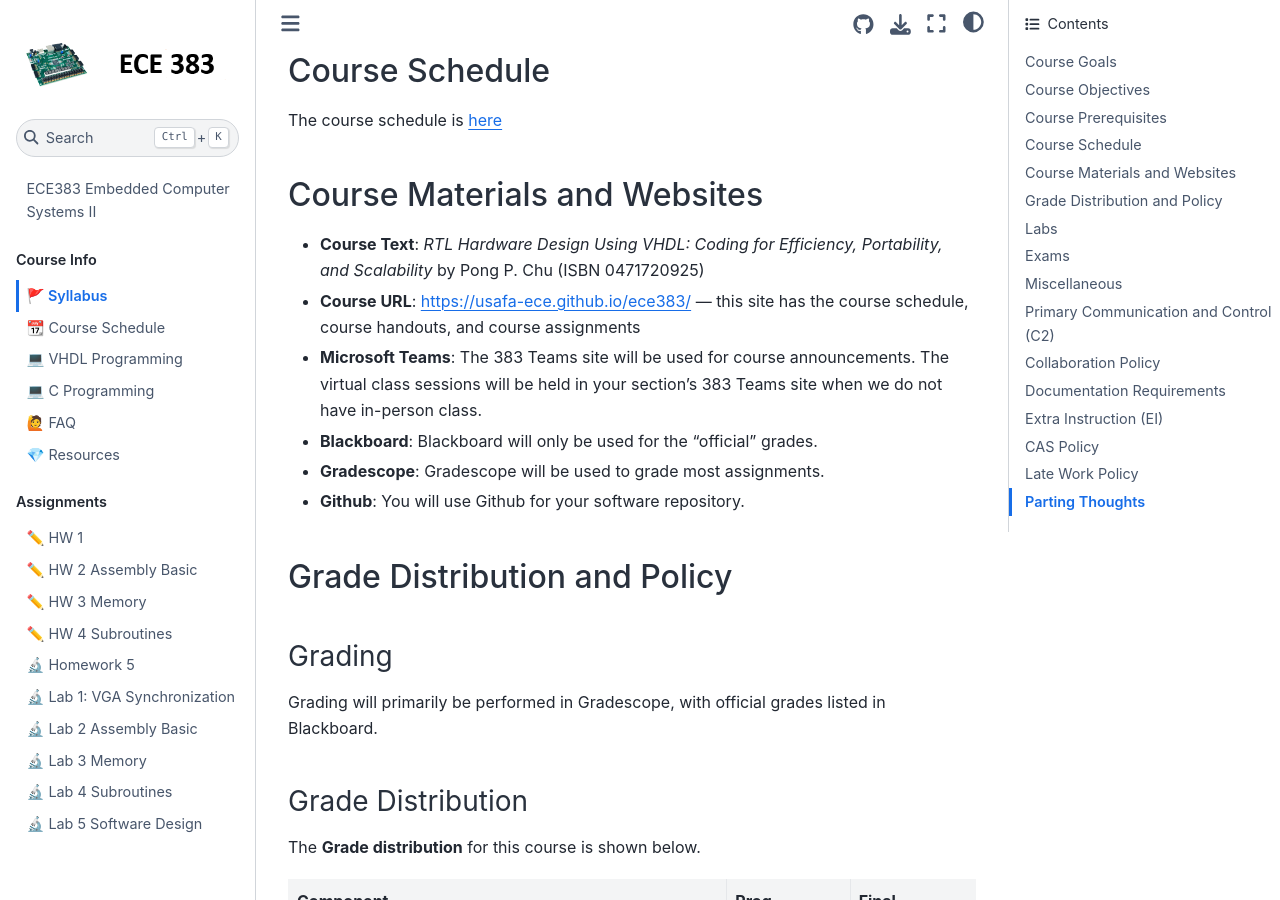
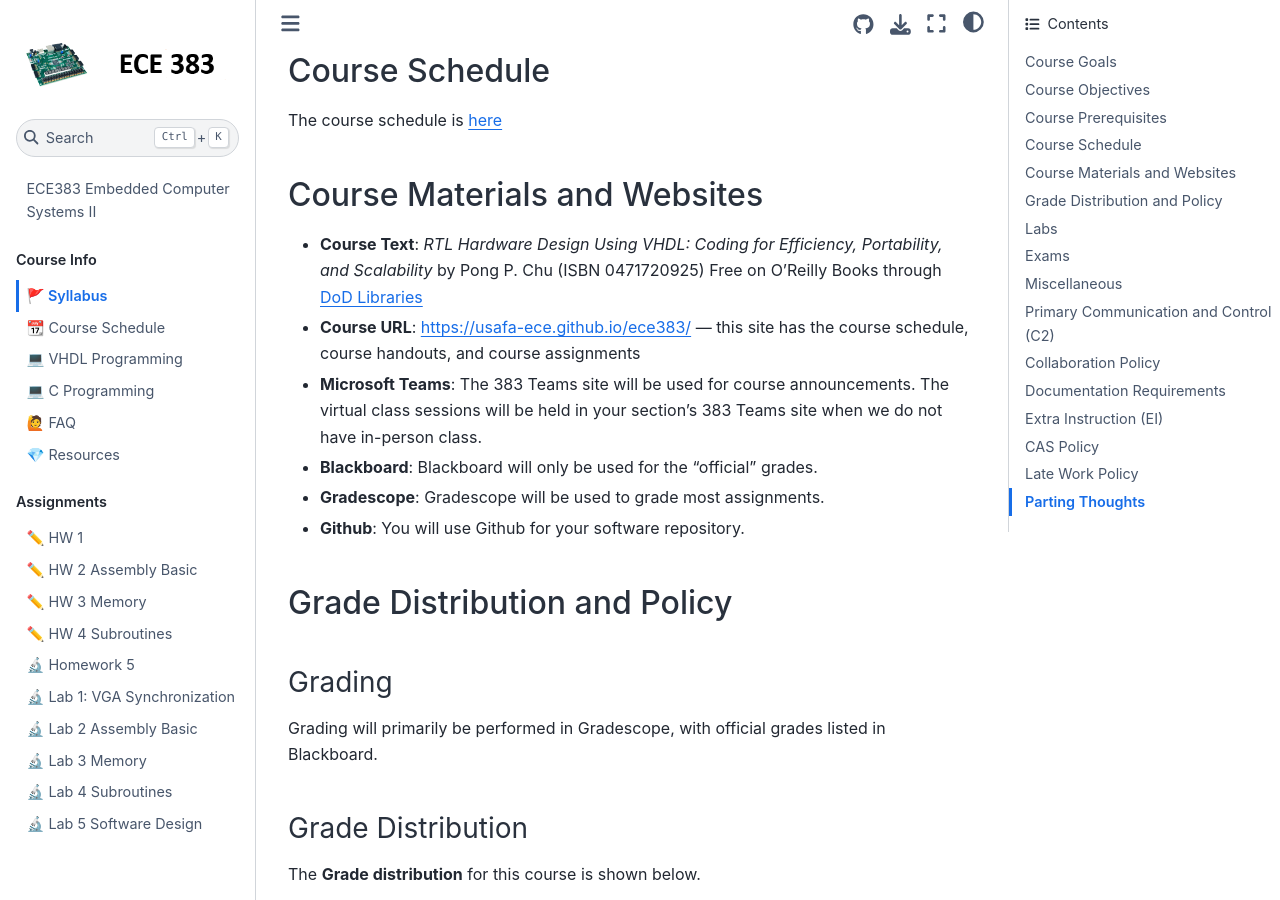
Before and after one commit to USAFA-ECE/ece383, a Jupyter Book: the page built from book/syllabus.md, in a window 1280 px wide and 900 px high, scrolled down 1170 px. Built offline with Jupyter Book 1.0.4 settings and Sphinx 7.4.7 and the Sphinx Book theme 1.1.4, drawn with Linux system fonts in a browser that asks for light colours; pages that are not in the unit, such as notebooks, are missing from menus.

Commit message:
Update syllabus.md

```diff
--- a/book/syllabus.md
+++ b/book/syllabus.md
@@ -28,7 +28,7 @@
 The course schedule is [here](schedule.md)
 
 ## Course Materials and Websites
-- **Course Text**: *RTL Hardware Design Using VHDL: Coding for Efficiency, Portability, and Scalability* by Pong P. Chu (ISBN 0471720925)
+- **Course Text**: *RTL Hardware Design Using VHDL: Coding for Efficiency, Portability, and Scalability* by Pong P. Chu (ISBN 0471720925)  Free on O'Reilly Books through [DoD Libraries](https://daf.dodmwrlibraries.org/databases?q=o%27reilly&%3Fq=o%27reilly&g=none)
 - **Course URL**: [https://usafa-ece.github.io/ece383/](https://usafa-ece.github.io/ece383/) — this site has the course schedule, course handouts, and course assignments
 - **Microsoft Teams**: The 383 Teams site will be used for course announcements. The virtual class sessions will be held in your section's 383 Teams site when we do not have in-person class.
 - **Blackboard**: Blackboard will only be used for the "official" grades.
```
